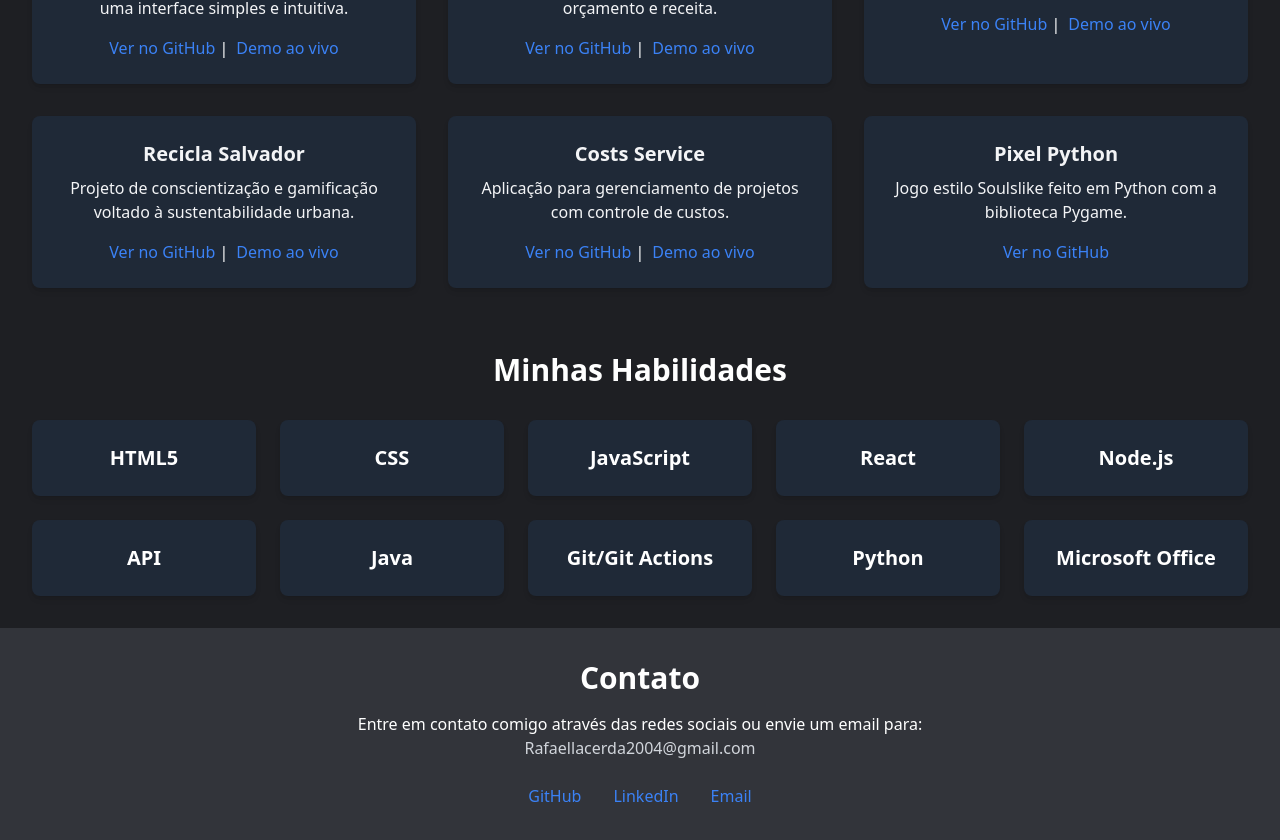
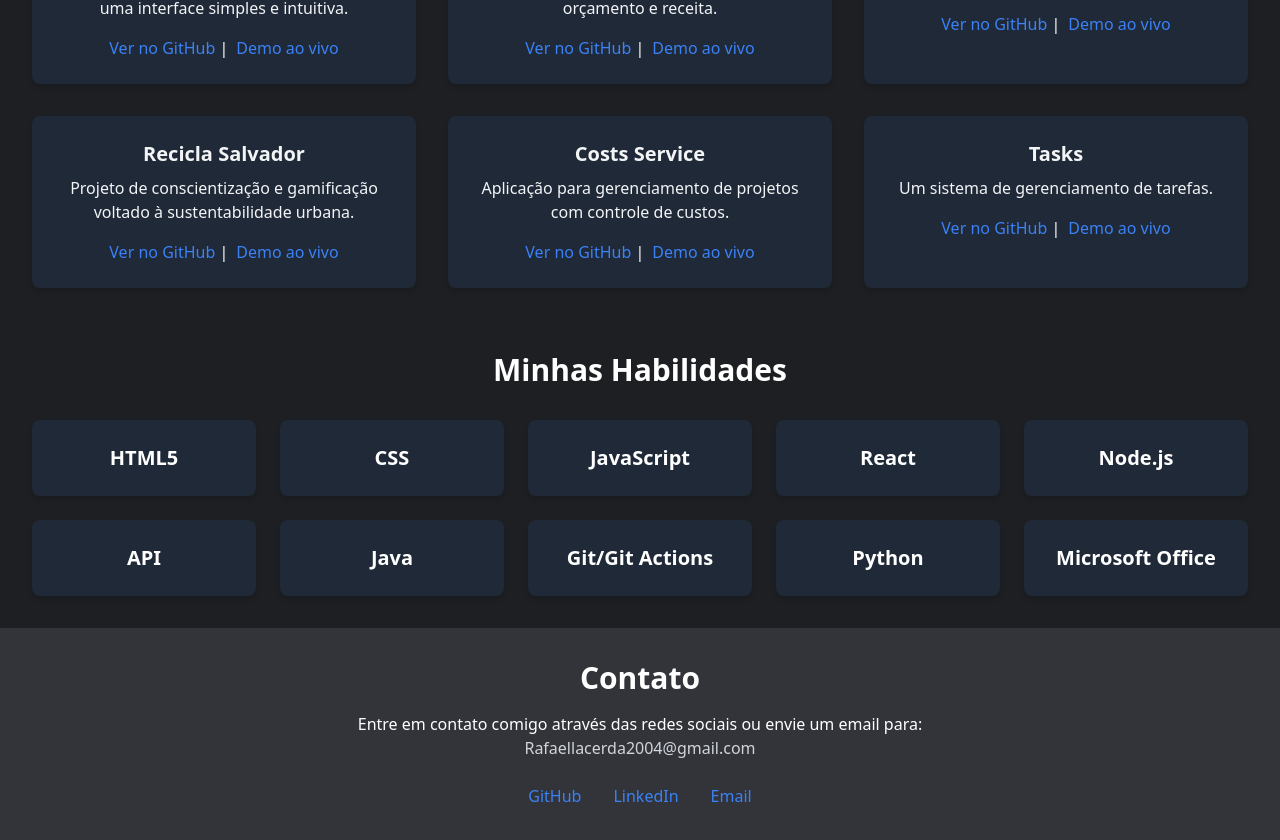
Before and after one commit to RafaelGLacerda/Portf-lio, a React (Create React App) app: page / in a window 1280 px wide. Shown: the part 1336-2176 px from the top of the page. Built offline with nearby package versions, Linux system fonts and the light colour scheme.

Commit message:
ajustado

```diff
--- a/src/components/Projects.tsx
+++ b/src/components/Projects.tsx
@@ -80,15 +80,16 @@ const Projects: React.FC = () => {
           </div>
         </div>
 
-        {/* Pixel Python */}
-        <div className="p-6 bg-gray-800 rounded-lg shadow-md hover:shadow-lg transition duration-300">
-          <h3 className="text-xl font-bold mb-2 text-gray-100">Pixel Python</h3>
-          <p className="text-gray-100">Jogo estilo Soulslike feito em Python com a biblioteca Pygame.</p>
+       {/* Tasks */}
+       <div className="p-6 bg-gray-800 rounded-lg shadow-md hover:shadow-lg transition duration-300">
+          <h3 className="text-xl font-bold mb-2 text-gray-100">Tasks</h3>
+          <p className="text-gray-100">Um sistema de gerenciamento de tarefas.</p>
           <div className="mt-4">
-            <a href="https://github.com/RafaelGLacerda/PixelPython" className="text-blue-500 hover:text-blue-700" target="_blank" rel="noopener noreferrer">Ver no GitHub</a>
+            <a href="https://github.com/RafaelGLacerda/Tasks?tab=readme-ov-file" className="text-blue-500 hover:text-blue-700" target="_blank" rel="noopener noreferrer">Ver no GitHub</a> |
+            <a href="https://tasks-hbdt.onrender.com/" className="text-blue-500 hover:text-blue-700 ml-2" target="_blank" rel="noopener noreferrer">Demo ao vivo</a>
           </div>
         </div>
-      </div>
+        </div>
     </section>
   );
 };
```
